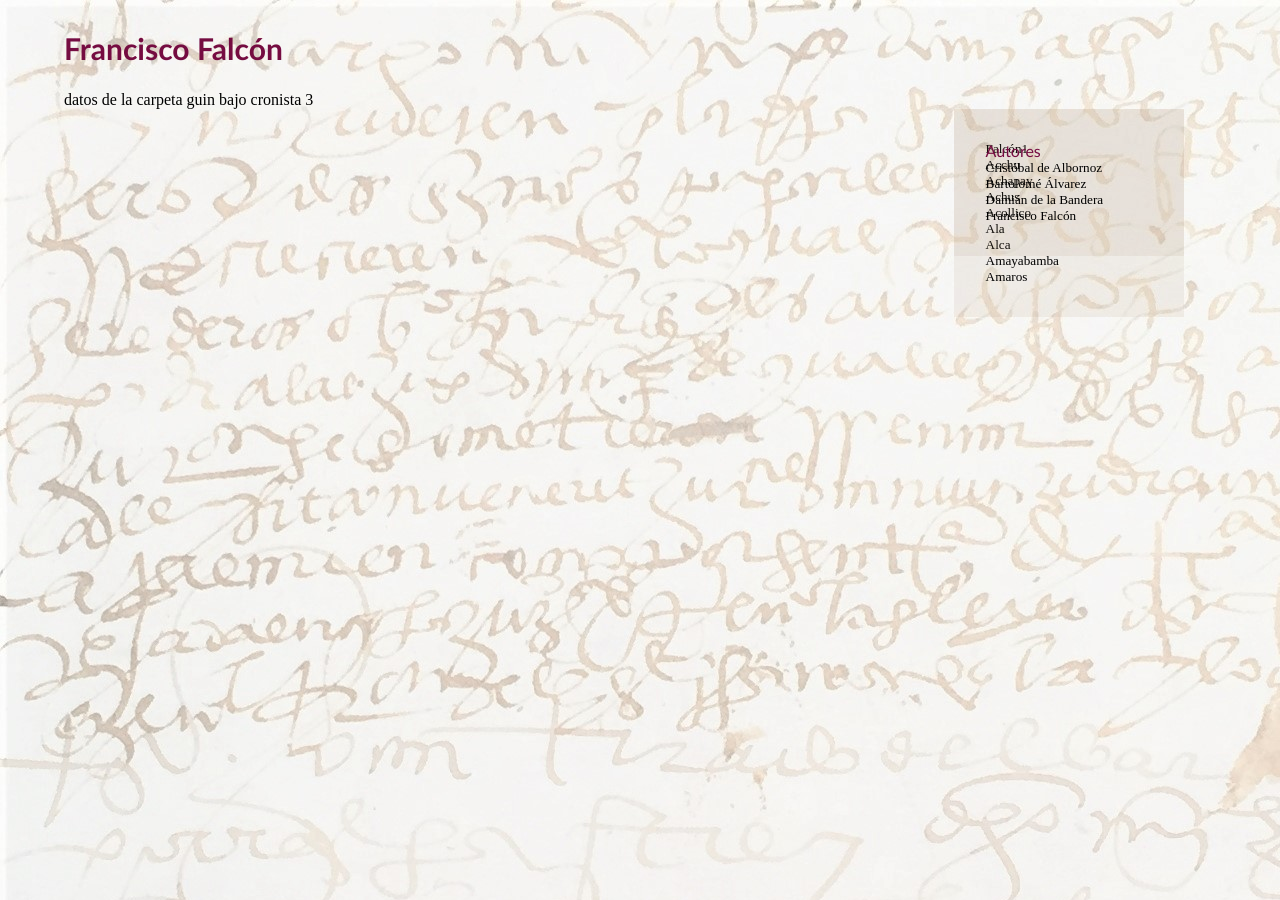
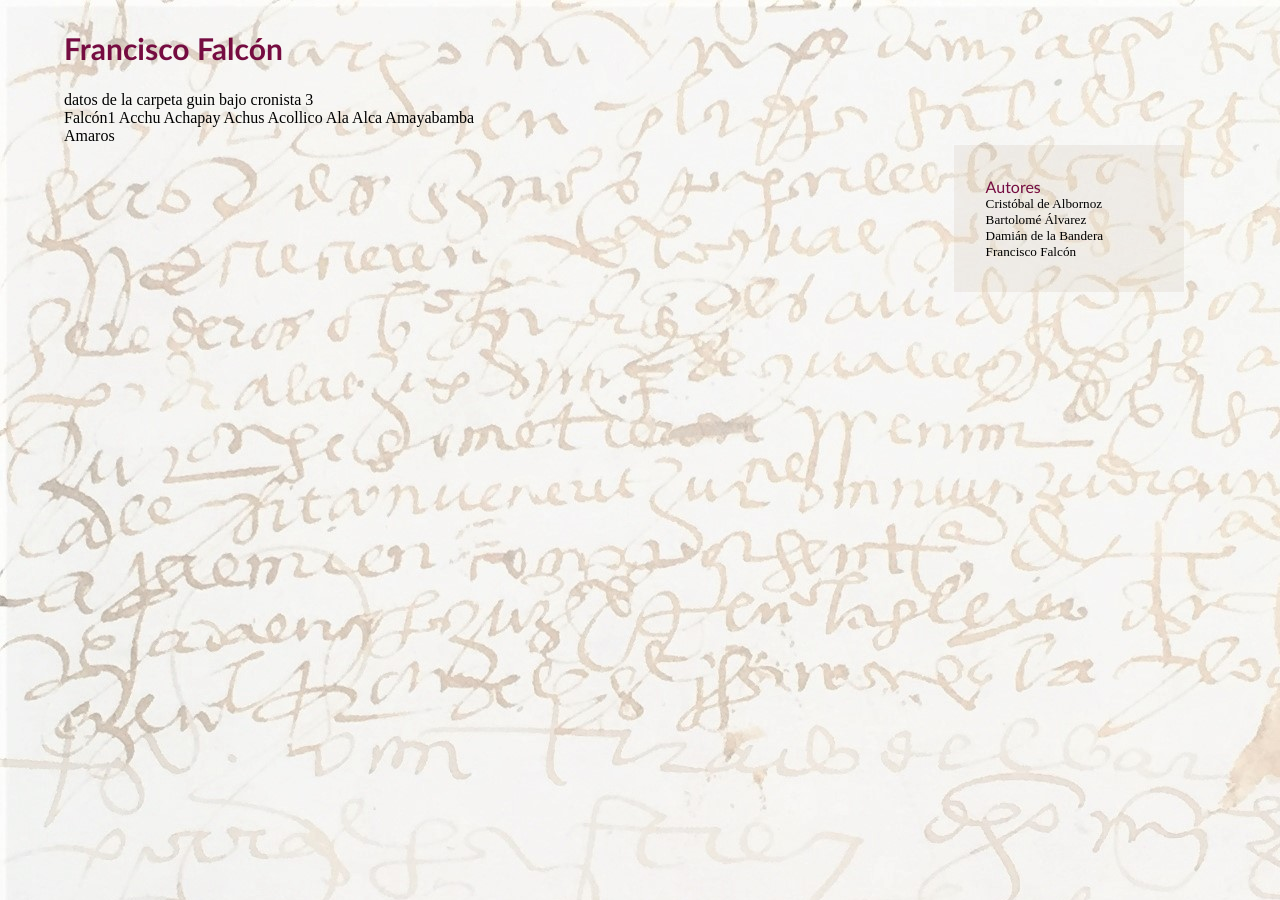
Before and after one commit to glosascroniquenses/glosascroniquenses.github.io, a Jekyll site: the page built from _autores/cronista3.html, in a window 1280 px wide. Built offline with Jekyll 4.4.1, drawn with Linux system fonts in a browser that asks for light colours.

Commit message:
Update autore.html

```diff
--- a/_layouts/autore.html
+++ b/_layouts/autore.html
@@ -15,7 +15,7 @@ layout: default
       {% capture unique_word_string %}{% for row in rows %}{% capture current_word %}{{ row.Palabra }}{% endcapture %}{% if current_word == saved_word %}{% else %}{{ row.Palabra }},{% endif %}{% capture saved_word %}{{ current_word }}{% endcapture %}{% endfor %}{% endcapture %}
 
       {% assign unique_word_array = unique_word_string | split: ","%}
-      <nav class="local" id="autores">
+      <nav class="local" id="listapalabras">
       {% for word in unique_word_array %}
 	<a href="#{{ word | downcase }}">{{ word }}</a>
       {% endfor %}
```
